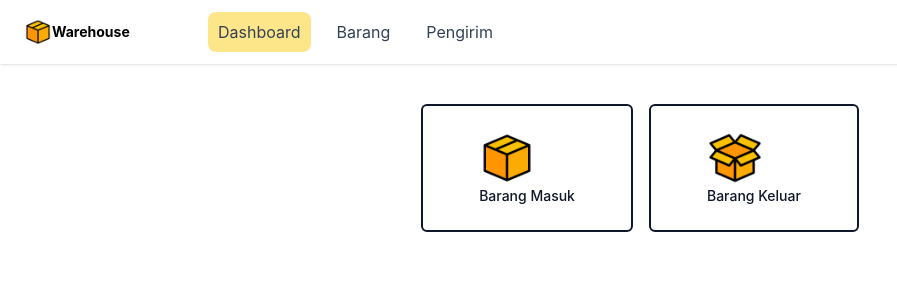
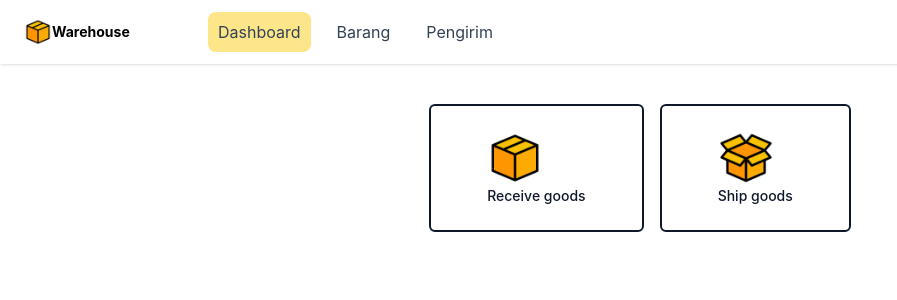
Before and after one commit to jbanes/warehouse-management-frontend, a Vue app: page / in a window 1280 px wide. Shown: the top 300 px of the page, without its empty margins (0-897 px from the left). Built offline with nearby package versions, Linux system fonts and the light colour scheme; a web font is replaced by a local one.

Commit message:
Translated Home.vue to English

```diff
--- a/src/views/Home.vue
+++ b/src/views/Home.vue
@@ -9,14 +9,14 @@
                     class="py-6 text-sm font-medium bg-white border-2 rounded-md border-slate-900 text-slate-900 px-14"
                 >
                     <img src="img/001.png" alt="" class="h-14" />
-                    Barang Masuk
+                    Receive goods
                 </RouterLink>
                 <RouterLink
                     :to="{ name: 'ship.form', params: { type: 'OUT' } }"
                     class="py-6 text-sm font-medium bg-white border-2 rounded-md border-slate-900 text-slate-900 px-14"
                 >
                     <img src="img/002.png" alt="" class="h-14" />
-                    Barang Keluar
+                    Ship goods
                 </RouterLink>
             </div>
         </div>
```
